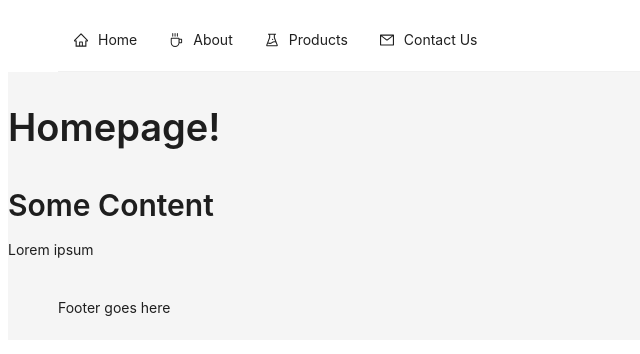
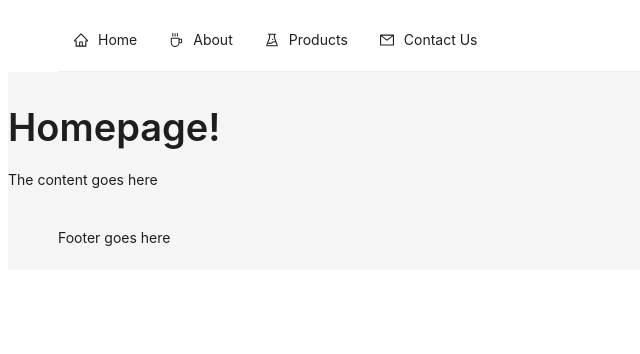
Before and after one commit to lsapundzic/b2b-store-frontend, a Next.js app: page / in a window 1280 px wide. Shown: the top 354 px of the page, without its empty margins (0-640 px from the left). Built offline with nearby package versions, Linux system fonts and the light colour scheme.

Commit message:
Removed a message

```diff
--- a/app/page.js
+++ b/app/page.js
@@ -11,8 +11,7 @@ export default function Homepage() {
     <main>
       <Typography>
         <Title>Homepage!</Title>
-        <Title level={2}>Some Content</Title>
-        <Paragraph>Lorem ipsum</Paragraph>
+        <Paragraph>The content goes here</Paragraph>
       </Typography>
     </main>
   );
```
